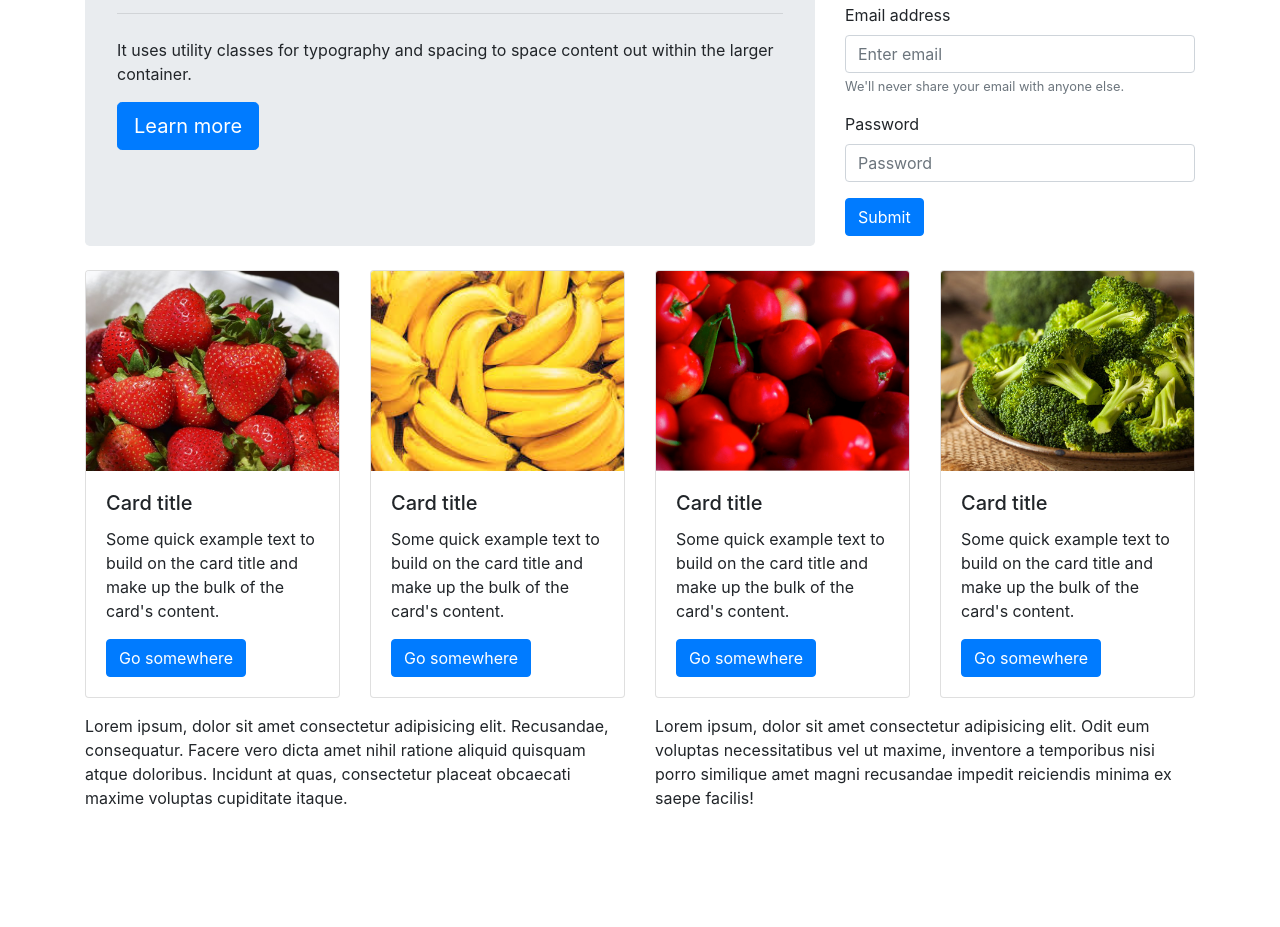
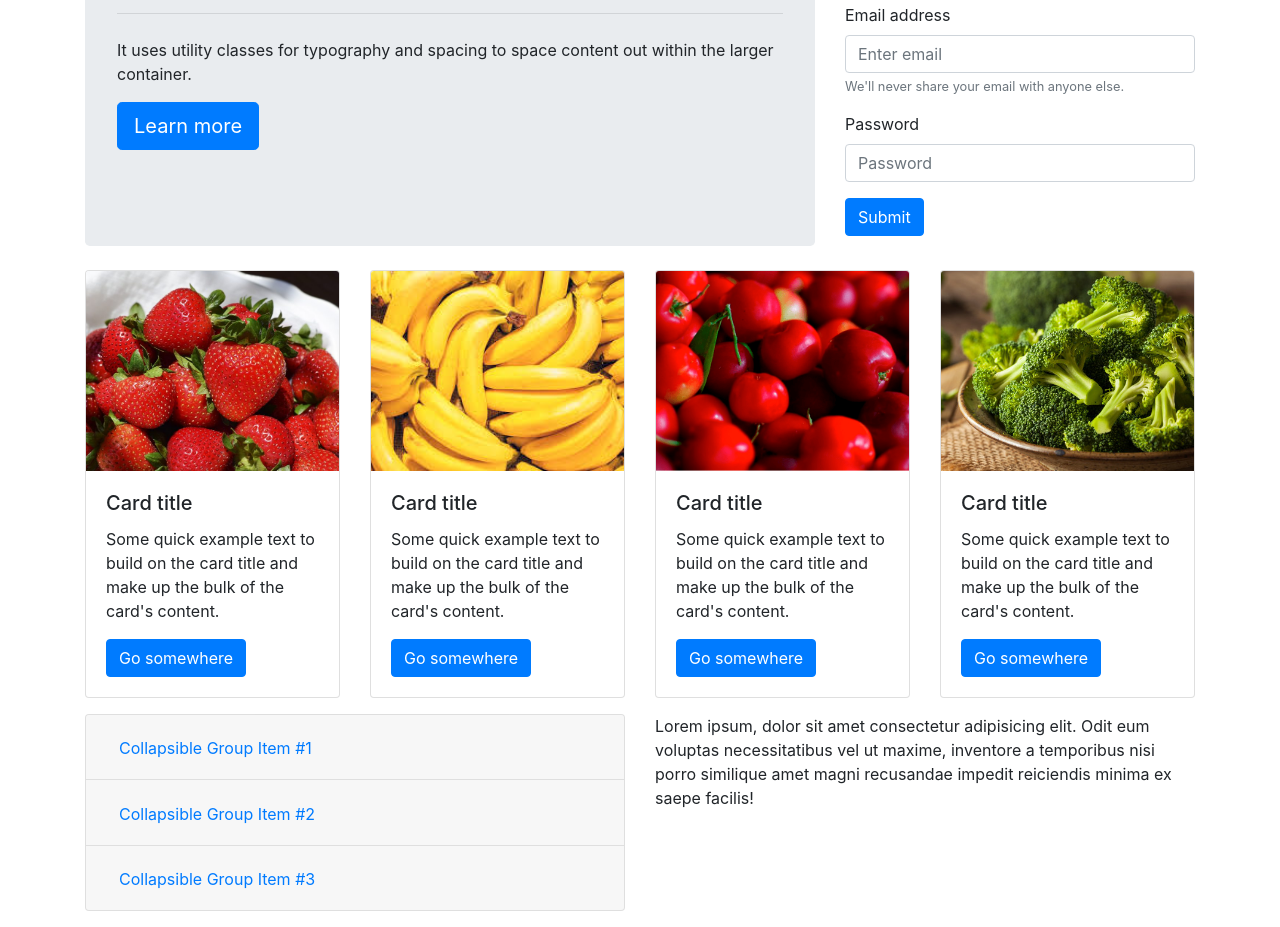
Before and after one commit to smourasiqueira/organicos, a plain HTML site: page index.html in a window 1280 px wide. Shown: the part 814-1741 px from the top of the page. Before the commit the page ends 1640 px from the top, so only its background shows below. Drawn offline with nearby package versions, Linux system fonts and the light colour scheme.

Commit message:
Adicionei collapse ao index.html

```diff
--- a/index.html
+++ b/index.html
@@ -167,7 +167,53 @@
     </div>
 
     <div class="row my-3">
-      <div class="col-md-6">Lorem ipsum, dolor sit amet consectetur adipisicing elit. Recusandae, consequatur. Facere vero dicta amet nihil ratione aliquid quisquam atque doloribus. Incidunt at quas, consectetur placeat obcaecati maxime voluptas cupiditate itaque.</div>
+      <div class="col-md-6">
+        <div class="accordion" id="accordionExample">
+          <div class="card">
+            <div class="card-header" id="headingOne">
+              <h2 class="mb-0">
+                <button class="btn btn-link" type="button" data-toggle="collapse" data-target="#collapseOne" aria-expanded="true" aria-controls="collapseOne">
+                  Collapsible Group Item #1
+                </button>
+              </h2>
+            </div>
+
+            <div id="collapseOne" class="collapse" aria-labelledby="headingOne" data-parent="#accordionExample">
+              <div class="card-body">
+                Anim pariatur cliche reprehenderit, enim eiusmod high life accusamus terry richardson ad squid. 3 wolf moon officia aute, non cupidatat skateboard dolor brunch. Food truck quinoa nesciunt laborum eiusmod. Brunch 3 wolf moon tempor, sunt aliqua put a bird on it squid single-origin coffee nulla assumenda shoreditch et. Nihil anim keffiyeh helvetica, craft beer labore wes anderson cred nesciunt sapiente ea proident. Ad vegan excepteur butcher vice lomo. Leggings occaecat craft beer farm-to-table, raw denim aesthetic synth nesciunt you probably haven't heard of them accusamus labore sustainable VHS.
+              </div>
+            </div>
+          </div>
+          <div class="card">
+            <div class="card-header" id="headingTwo">
+              <h2 class="mb-0">
+                <button class="btn btn-link collapsed" type="button" data-toggle="collapse" data-target="#collapseTwo" aria-expanded="false" aria-controls="collapseTwo">
+                  Collapsible Group Item #2
+                </button>
+              </h2>
+            </div>
+            <div id="collapseTwo" class="collapse" aria-labelledby="headingTwo" data-parent="#accordionExample">
+              <div class="card-body">
+                Anim pariatur cliche reprehenderit, enim eiusmod high life accusamus terry richardson ad squid. 3 wolf moon officia aute, non cupidatat skateboard dolor brunch. Food truck quinoa nesciunt laborum eiusmod. Brunch 3 wolf moon tempor, sunt aliqua put a bird on it squid single-origin coffee nulla assumenda shoreditch et. Nihil anim keffiyeh helvetica, craft beer labore wes anderson cred nesciunt sapiente ea proident. Ad vegan excepteur butcher vice lomo. Leggings occaecat craft beer farm-to-table, raw denim aesthetic synth nesciunt you probably haven't heard of them accusamus labore sustainable VHS.
+              </div>
+            </div>
+          </div>
+          <div class="card">
+            <div class="card-header" id="headingThree">
+              <h2 class="mb-0">
+                <button class="btn btn-link collapsed" type="button" data-toggle="collapse" data-target="#collapseThree" aria-expanded="false" aria-controls="collapseThree">
+                  Collapsible Group Item #3
+                </button>
+              </h2>
+            </div>
+            <div id="collapseThree" class="collapse" aria-labelledby="headingThree" data-parent="#accordionExample">
+              <div class="card-body">
+                Anim pariatur cliche reprehenderit, enim eiusmod high life accusamus terry richardson ad squid. 3 wolf moon officia aute, non cupidatat skateboard dolor brunch. Food truck quinoa nesciunt laborum eiusmod. Brunch 3 wolf moon tempor, sunt aliqua put a bird on it squid single-origin coffee nulla assumenda shoreditch et. Nihil anim keffiyeh helvetica, craft beer labore wes anderson cred nesciunt sapiente ea proident. Ad vegan excepteur butcher vice lomo. Leggings occaecat craft beer farm-to-table, raw denim aesthetic synth nesciunt you probably haven't heard of them accusamus labore sustainable VHS.
+              </div>
+            </div>
+          </div>
+        </div>
+      </div>
       <div class="col-md-6">Lorem ipsum, dolor sit amet consectetur adipisicing elit. Odit eum voluptas necessitatibus vel ut maxime, inventore a temporibus nisi porro similique amet magni recusandae impedit reiciendis minima ex saepe facilis!</div>
     </div>
 
```
